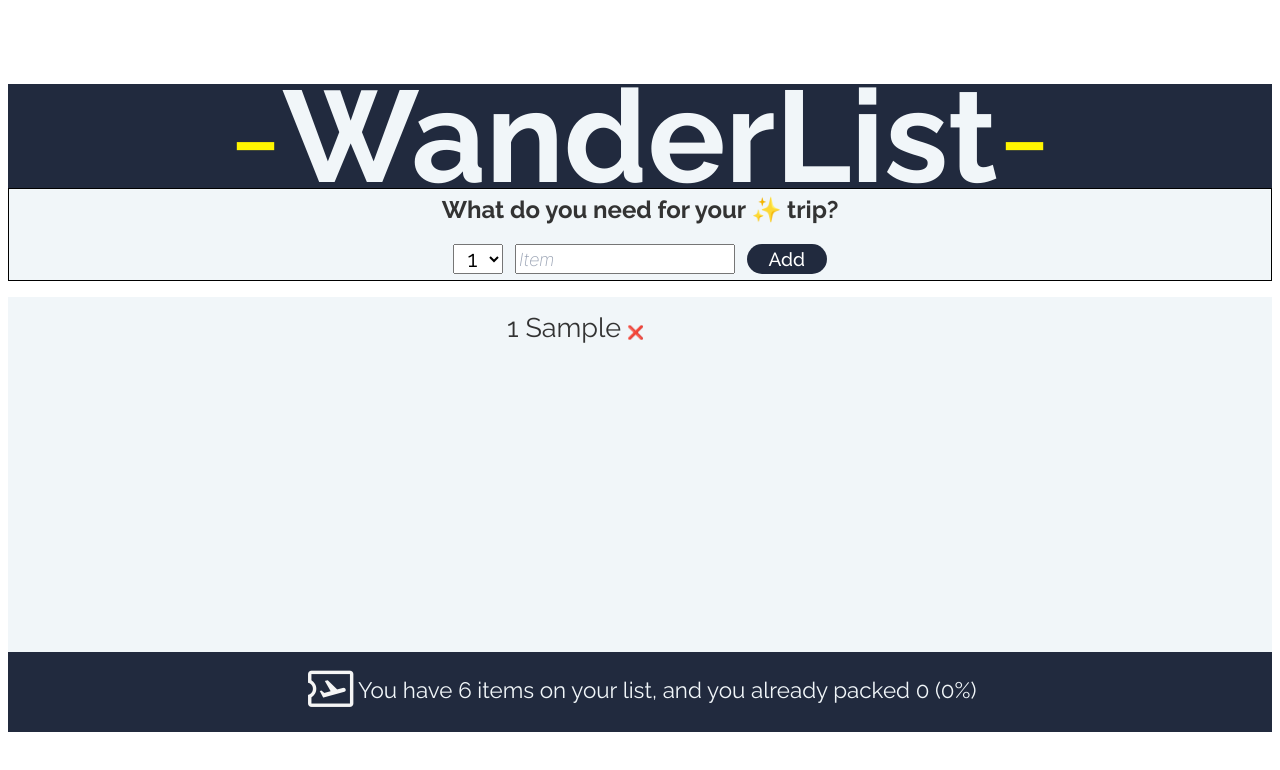
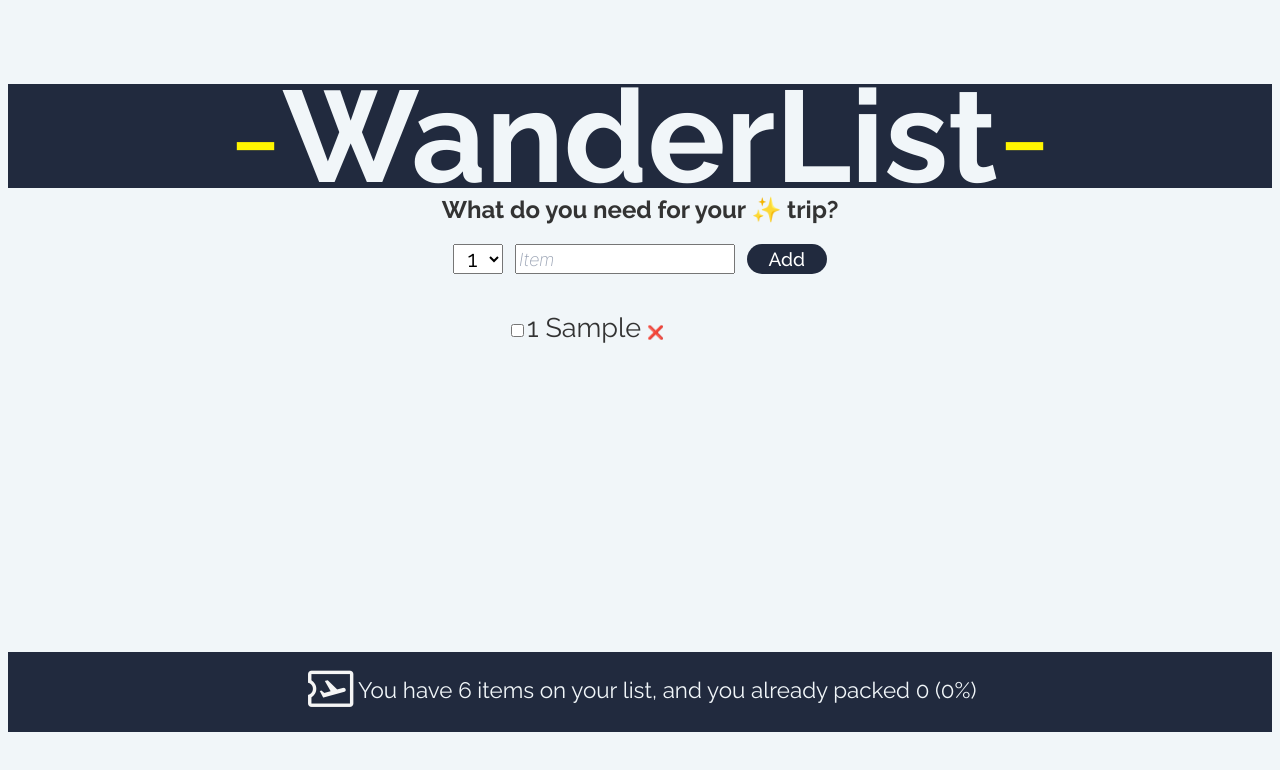
Before and after one commit to shrudex/wander-list, a React (Create React App) app: page / in a window 1280 px wide. Both pictures are taken after typing "Sample" into the empty fields and a click on the button "Add". Shown: the top 770 px of the page. Built offline with nearby package versions, Linux system fonts and the light colour scheme.

Commit message:
checking items feature

```diff
--- a/src/App.js
+++ b/src/App.js
@@ -6,11 +6,24 @@ function App() {
   function addItems(item) {
     setItem((items) => [...items, item]);
   }
+
+  function delItems(id) {
+    setItem((items) => items.filter((item) => item.id !== id));
+  }
+
+  function toggleItem(id) {
+    setItem((item) =>
+      items.map((item) =>
+        item.id === id ? { ...item, packed: !item.packed } : item
+      )
+    );
+  }
+
   return (
     <div className="body">
       <Logo />
       <Form onAddItems={addItems} />
-      <List item={items} />
+      <List item={items} onDelItems={delItems} onCheck = {toggleItem} />
       <Stats />
     </div>
   );
@@ -101,26 +114,35 @@ function Form({ onAddItems }) {
     </div>
   );
 }
-function List({ item }) {
+function List({ item, onDelItems, onCheck }) {
   return (
     <div className="list">
       <ul className="list-items">
         {item.map((i) => (
-          <Item i={i} key={i.id} />
+          <Item i={i} key={i.id} onDelItems={onDelItems} onCheck={onCheck} />
         ))}
       </ul>
     </div>
   );
 }
 
-function Item({ i }) {
+function Item({ i, onDelItems, onCheck }) {
   return (
     <li className="list-element">
+      <input
+        type="checkbox"
+        name=""
+        id=""
+        value={i.packed}
+        onChange={() => onCheck(i.id)}
+      />
       <span style={i.packed ? { textDecoration: "line-through" } : {}}>
         {i.quantity} {"      "}
         {i.item}
       </span>
-      <button className="button-x">❌</button>
+      <button onClick={() => onDelItems(i.id)} className="button-x">
+        ❌
+      </button>
     </li>
   );
 }
--- a/src/index.css
+++ b/src/index.css
@@ -13,6 +13,7 @@ body {
   display: flex;
   justify-content: center;
   flex-direction: column;
+  background-color: #f1f6f9;
 }
 
 .logo {
@@ -42,7 +43,7 @@ body {
   align-items: center;
   justify-content: center;
   flex-direction: row;
-  border: 1px black solid;
+  border-bottom: 0px black solid;
 }
 
 .form h2 {
@@ -111,6 +112,7 @@ body {
 .list {
   width: auto;
   height: 22.2em;
+
   background-color: #f1f6f9;
 }
 
@@ -151,6 +153,7 @@ body {
 .button-x {
   background-color: #f1f6f9;
   border: none;
+  cursor: pointer;
 }
 
 ul {
```
